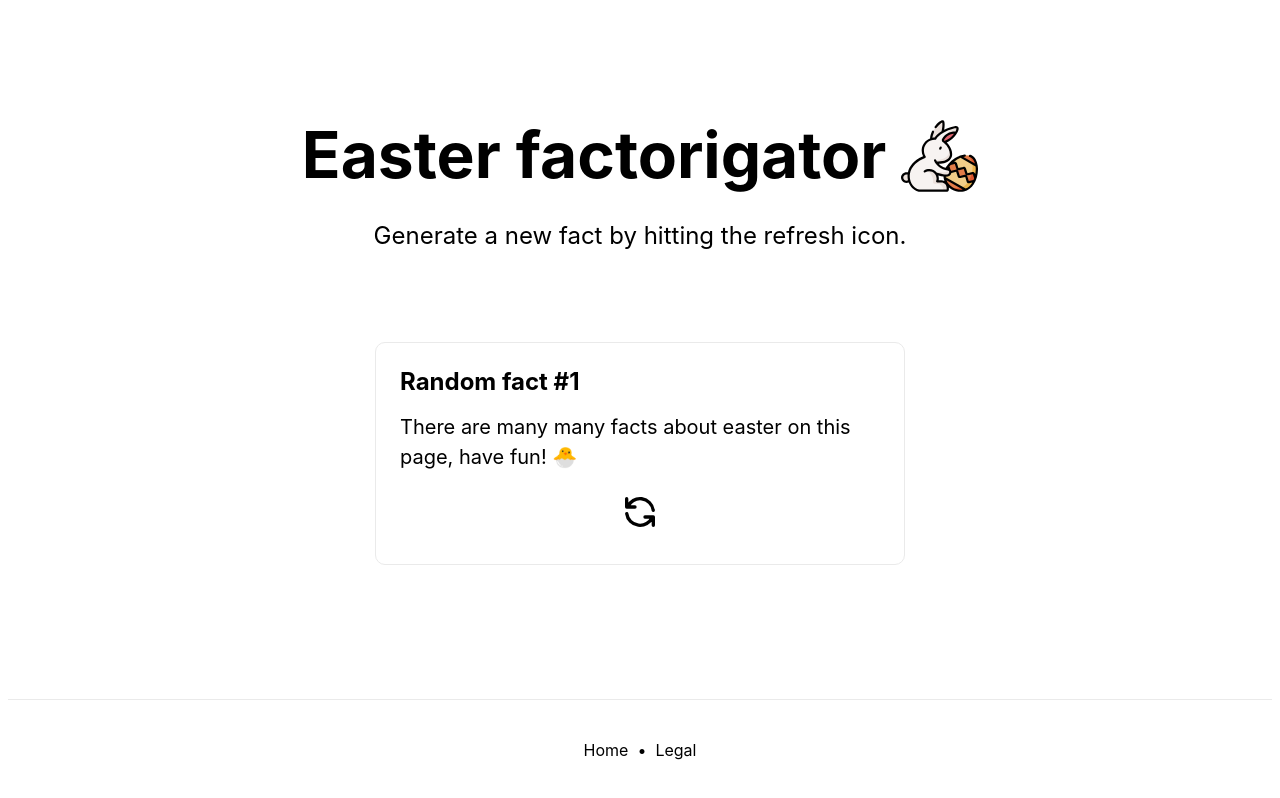
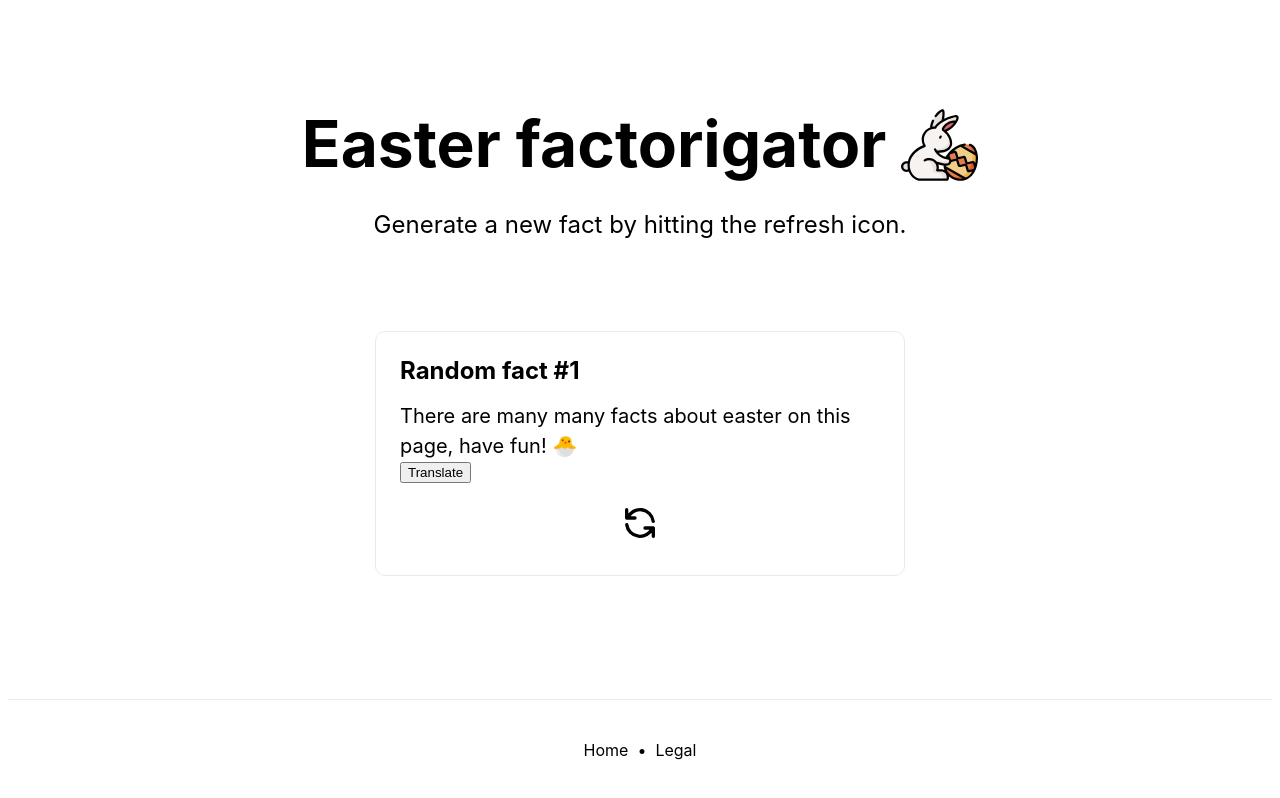
Before and after one commit to filiptronicek/easter-factorigator, a Next.js app: page / in a window 1280 px wide. Built offline with nearby package versions, Linux system fonts and the light colour scheme.

Commit message:
Translate via UI

```diff
--- a/pages/index.js
+++ b/pages/index.js
@@ -7,12 +7,20 @@ export default function Home(defaults) {
   const [fact, setFact] = useState(defaults.defaults.fact);
   const [factNum, setFactNum] = useState(defaults.defaults.num);
   const [pageURL, setPageURL] = useState(0);
+  const [translated, setTranslated] = useState("");
 
   const generateFact = async (domain = pageURL) => {
     const res = await fetch(`${domain}api/fact`);
     const resJ = await res.json();
     setFact(resJ.result);
     setFactNum(resJ.number);
+    setTranslated("");
+  };
+
+  const translateFact = async (domain = pageURL) => {
+    const res = await fetch(`${domain}api/translate?string=${fact}`);
+    const resJ = await res.json();
+    setTranslated(resJ[0].translations[0].text);
   };
 
   useEffect(() => {
@@ -39,7 +47,8 @@ export default function Home(defaults) {
         <div className={styles.grid}>
           <a className={styles.card}>
             <h3>Random fact #{factNum}</h3>
-            <p>{fact}</p>
+            <p>{translated ? translated : fact}</p>
+            <button onClick={() => translateFact()}>Translate</button>
             <p
               onClick={() => generateFact()}
               className={styles.refresh}
```
